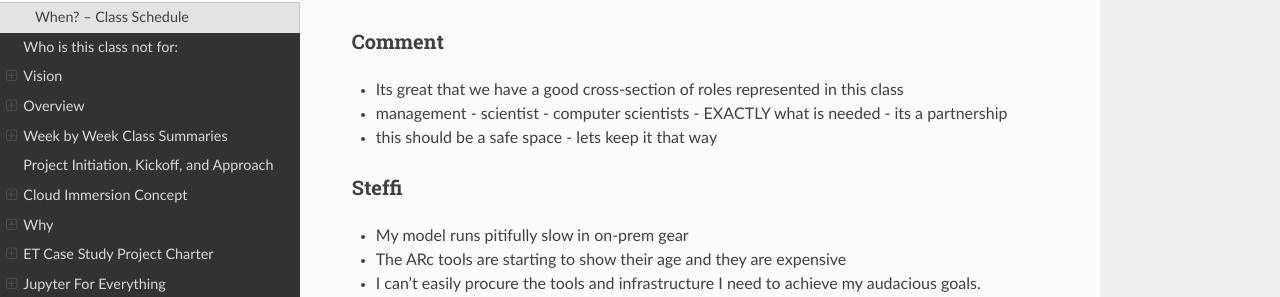
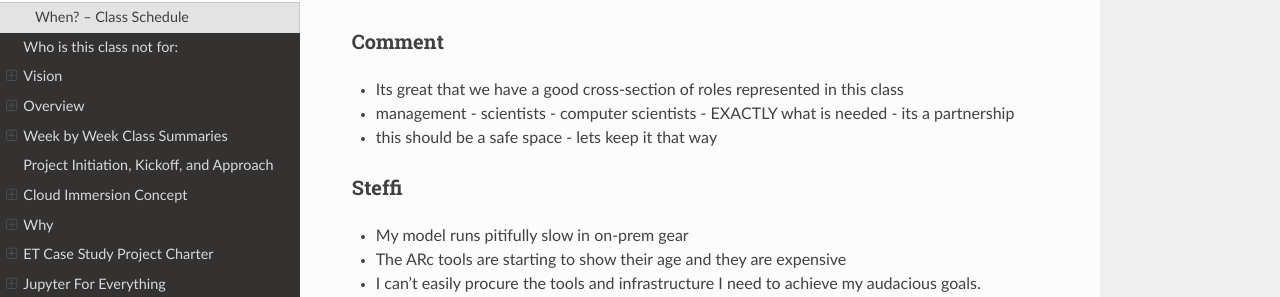
Before and after one commit to tonybutzer/harmony, a Sphinx documentation site: the page built from documentation/source/00define_ET.md, in a window 1280 px wide and 900 px high, scrolled down 4990 px. Shown: the part 154-451 px from the top of the window. Built offline with Sphinx 7.4.7 and the Read the Docs theme 2.0.0, drawn with Linux system fonts in a browser that asks for light colours; pages that are not in the unit, such as notebooks, are missing from menus.

Commit message:
automatic git update from Makefile

```diff
--- a/documentation/source/00define_ET.md
+++ b/documentation/source/00define_ET.md
@@ -200,7 +200,7 @@ Anthony, Michelle (Contractor) L
 
 ### Comment
 - Its great that we have a good cross-section of roles represented in this class
-- management - scientist - computer scientists - EXACTLY what is needed - its a partnership
+- management - scientists - computer scientists - EXACTLY what is needed - its a partnership
 - this should be a safe space - lets keep it that way
 
 ### Steffi
```
